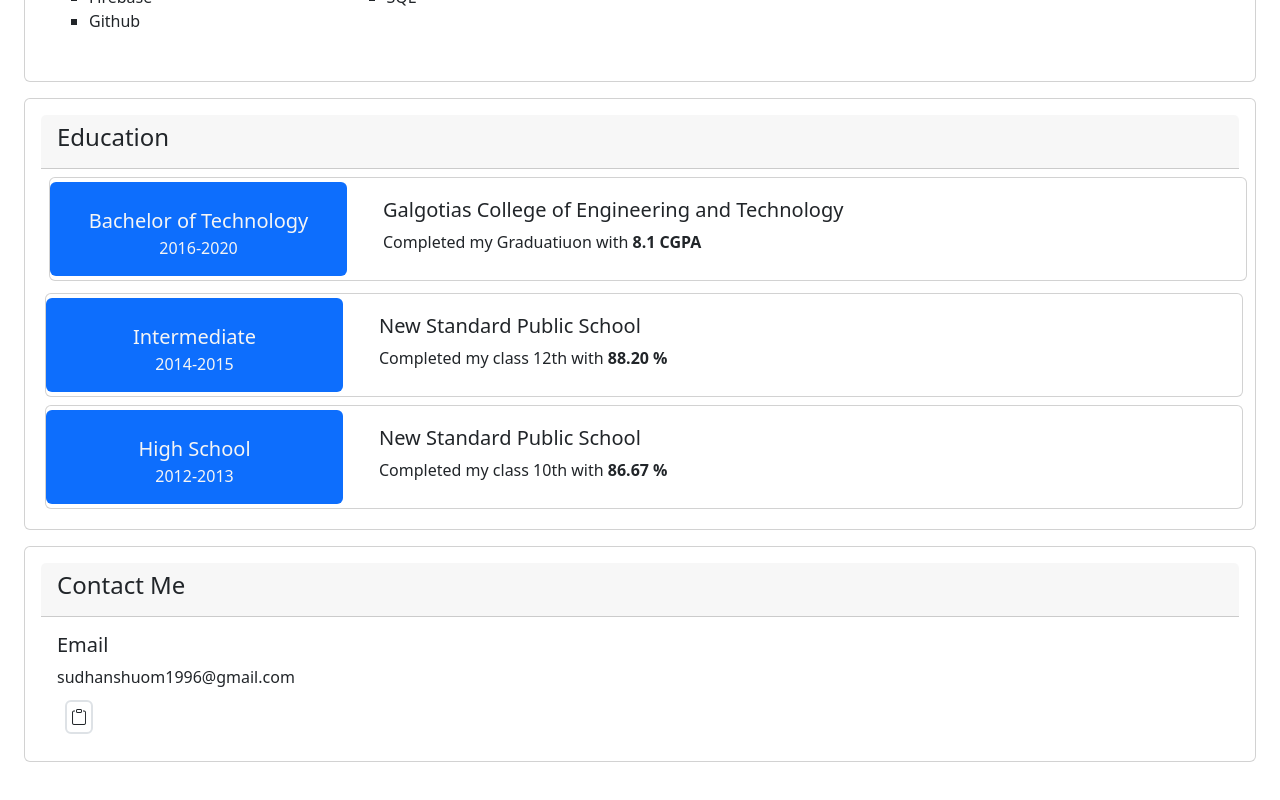
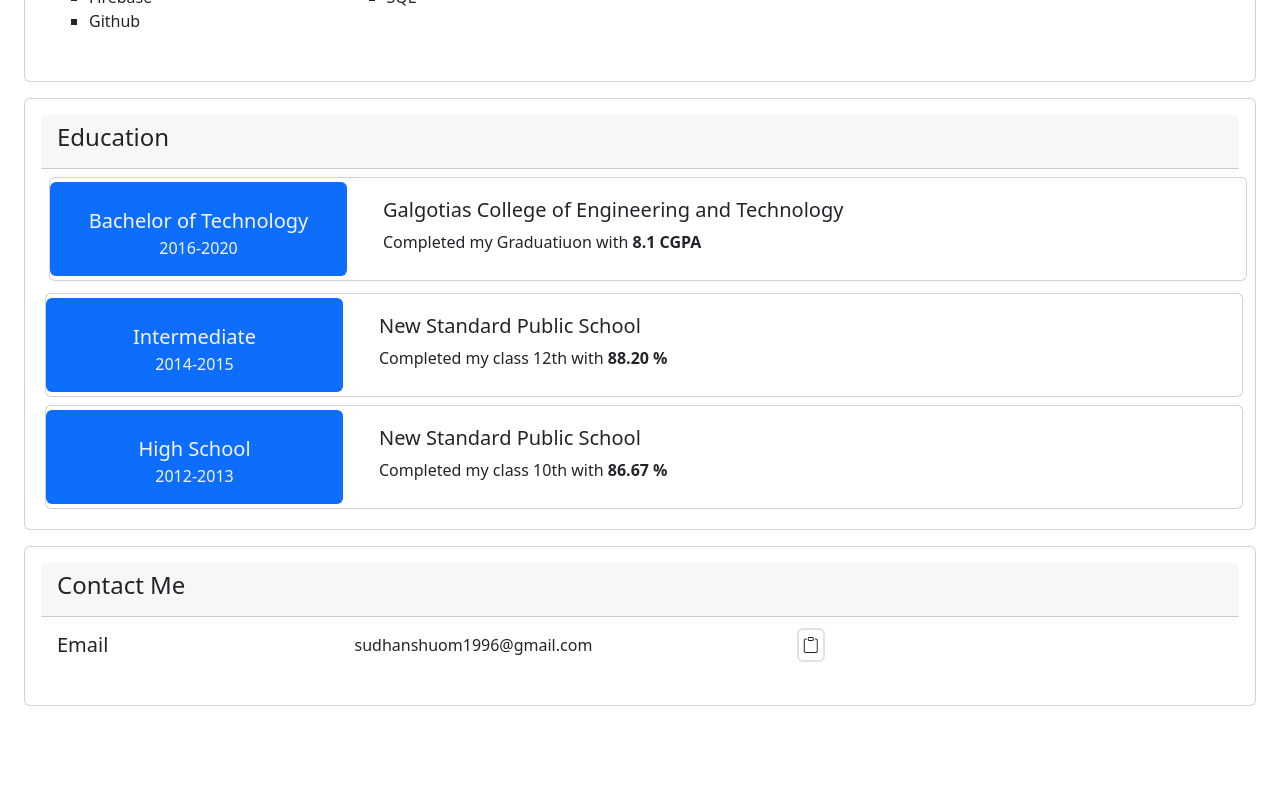
Before and after one commit to sudhanshuom/portfolio, an Angular app: page / in a window 1280 px wide. Shown: the part 2087-2887 px from the top of the page. Built offline with nearby package versions, Linux system fonts and the light colour scheme.

Commit message:
ui improved

```diff
--- a/src/app/app.component.html
+++ b/src/app/app.component.html
@@ -332,21 +332,21 @@
         <div class="card-header">
           <h4>Contact Me</h4>
         </div>
-        <div class="card-body">
-          <h5 class="card-title">Email</h5>
-          <tr>
-            <div>
+        <div class="card-body row">
+          <h5 class="card-title col-sm-3">Email</h5>
+          <div class="col-sm-9 row">
+            <div class="col">
               <p [cdkCopyToClipboard]="'sudhanshuom1996@gmail.com'" style="cursor: pointer;">
                 sudhanshuom1996@gmail.com
               </p>
             </div>
-            <div>
+            <div class="col">
               <i [cdkCopyToClipboard]="'sudhanshuom1996@gmail.com'"
                 class="border border-2 rounded bi bi-clipboard ms-2 p-1" style="cursor: pointer;">
                 <!-- <i class="bi bi-clipboard"></i> -->
               </i>
             </div>
-          </tr>
+          </div>
         </div>
       </div>
     </div>
```
